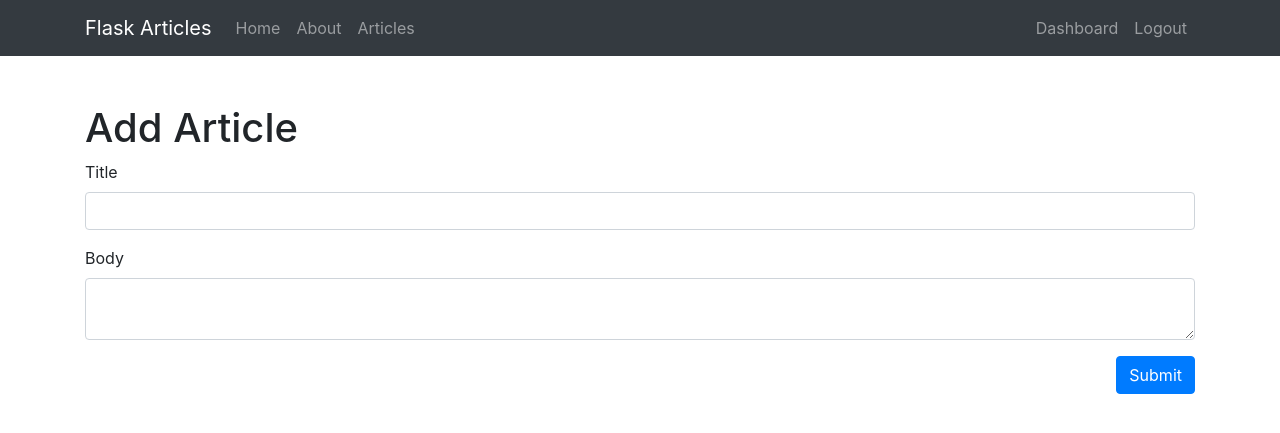
After one commit to kbbushman/flask-articles, a Flask app: page /add-article in a window 1280 px wide. The commit adds this page. Shown: the top 433 px of the page. Run offline with Flask 2, Linux system fonts and the light colour scheme; the visitor is signed in with stand-in values (Sample User, id 1); some libraries are stand-ins or nearby versions.

Commit message:
Adds articles crud to dashboard view

```diff
--- a/app.py
+++ b/app.py
@@ -1,5 +1,5 @@
 from flask import Flask, render_template, flash, redirect, url_for, session, request, logging
-from data import Articles
+# from data import Articles
 from flask_mysqldb import MySQL
 from wtforms import Form, StringField, TextAreaField, PasswordField, validators
 from passlib.hash import sha256_crypt
@@ -18,7 +18,8 @@ app.config['MYSQL_CURSORCLASS'] = 'DictCursor' # default cursor class is tuple.
 mysql = MySQL(app)
 
 # Temp data
-Articles = Articles()
+# Articles = Articles()
+
 
 # Home Route
 @app.route('/')
@@ -35,13 +36,35 @@ def about():
 # Articles Index Route
 @app.route('/articles')
 def articles():
-  return render_template('articles.html', articles=Articles)
+  # Create cursor
+  cur = mysql.connection.cursor()
+
+  # Get Articles
+  result = cur.execute("SELECT * FROM articles")
+  articles = cur.fetchall()
+
+  # Check for result (any rows returned)
+  if result > 0:
+    return render_template('articles.html', articles=articles)
+  else:
+    msg = 'No Articles Found'
+    return render_template('articles.html', msg=msg)
+
+  # Close MySQL connection
+  cur.close()
 
 
 # Articles Show Route
 @app.route('/articles/<string:id>/')
 def article(id):
-  return render_template('article.html', id=id)
+  # Create cursor
+  cur = mysql.connection.cursor()
+
+  # Get Article
+  result = cur.execute("SELECT * FROM articles WHERE ID = %s", [id])
+  article = cur.fetchone()
+
+  return render_template('article.html', article=article)
 
 
 # Register Form Class
@@ -141,8 +164,10 @@ def is_logged_in(f):
       return redirect(url_for('login'))
   return wrap
 
+
 # User Logout Route
 @app.route('/logout')
+@is_logged_in
 def logout():
   session.clear()
   flash('You are now logged out', 'success')
@@ -153,7 +178,123 @@ def logout():
 @app.route('/dashboard')
 @is_logged_in
 def dashboard():
-  return render_template('dashboard.html')
+  # Create cursor
+  cur = mysql.connection.cursor()
+
+  # Get Articles
+  result = cur.execute("SELECT * FROM articles")
+  articles = cur.fetchall()
+
+  # Check for result (any rows returned)
+  if result > 0:
+    return render_template('dashboard.html', articles=articles)
+  else:
+    msg = 'No Articles Found'
+    return render_template('dashboard.html', msg=msg)
+
+  # Close MySQL connection
+  cur.close()
+
+# Article Form Class
+class ArticleForm(Form):
+  title = StringField('Title', [validators.length(min=1, max=200)])
+  body = TextAreaField('Body', [validators.length(min=30)])
+
+
+# Article Create Route
+@app.route('/add-article', methods=['GET', 'POST'])
+@is_logged_in
+def add_article():
+  form = ArticleForm(request.form)
+  if request.method == 'POST' and form.validate():
+    title = form.title.data
+    body = form.body.data
+
+    # Create cursor
+    cur = mysql.connection.cursor()
+
+    # Execute Query
+    cur.execute("INSERT INTO articles(title, body, author) VALUES(%s, %s, %s)", (title, body, session['username']))
+
+    # Commit Query
+    mysql.connection.commit()
+
+    # Close connection
+    cur.close()
+
+    # Flash Message
+    flash('Article Created', 'success')
+
+    # Redirect
+    return redirect(url_for('dashboard'))
+
+  return render_template('add_article.html', form=form)
+
+
+# Article Edit Route
+@app.route('/edit-article/<string:id>', methods=['GET', 'POST'])
+@is_logged_in
+def edit_article(id):
+  # Create Cursor
+  cur = mysql.connection.cursor()
+
+  # Get Article by ID
+  result = cur.execute("SELECT * FROM articles WHERE id = %s", [id])
+
+  article = cur.fetchone()
+
+  # Get Form
+  form = ArticleForm(request.form)
+
+  # Populate form with article
+  form.title.data = article['title']
+  form.body.data = article['body']
+
+  if request.method == 'POST' and form.validate():
+    title = request.form['title']
+    body = request.form['body']
+
+    # Create cursor
+    cur = mysql.connection.cursor()
+
+    # Execute Query
+    cur.execute("UPDATE articles SET title=%s, body=%s WHERE id =%s", (title, body, id))
+
+    # Commit Query
+    mysql.connection.commit()
+
+    # Close connection
+    cur.close()
+
+    # Flash Message
+    flash('Article Updated', 'success')
+
+    # Redirect
+    return redirect(url_for('dashboard'))
+
+  return render_template('edit_article.html', form=form)
+
+# Article Delete Route
+@app.route('/delete-article/<string:id>', methods=['POST'])
+@is_logged_in
+def delete_article(id):
+  # Create Cursor
+  cur = mysql.connection.cursor()
+
+  # Execute
+  cur.execute("DELETE FROM articles WHERE id =%s", [id])
+
+  # Commit Query
+  mysql.connection.commit()
+
+  # Close connection
+  cur.close()
+
+  # Flash Message
+  flash('Article Deleted', 'success')
+
+  # Redirect
+  return redirect(url_for('dashboard'))
 
 
 # Start Flask Server
--- /dev/null
+++ b/templates/add_article.html
@@ -0,0 +1,15 @@
+{% extends 'layout.html' %}
+
+{% block body %}
+  <h1>Add Article</h1>
+  {% from "includes/_formhelpers.html" import render_field %}
+  <form method="POST" action="">
+    <div class="form-group">
+      {{ render_field(form.title, class_="form-control") }}
+    </div>
+    <div class="form-group">
+      {{ render_field(form.body, class_="form-control", id="editor") }}
+    </div>
+    <p><input class="btn btn-primary float-right" type="submit" value="Submit">
+  </form>
+{% endblock %}
--- a/templates/home.html
+++ b/templates/home.html
@@ -4,5 +4,9 @@
   <div class="jumbotron text-center">
     <h1>Welcome To Flask Articles</h1>
     <p class="lead">This application is built on the Python Flask framework.</p>
+    {% if session.logged_in == null %}
+      <a href="/register" class="btn btn-primary btn-lg">Register</a>
+      <a href="/login" class="btn btn-success btn-lg">Login</a>
+    {% endif %}
   </div>
 {% endblock %}
--- a/templates/layout.html
+++ b/templates/layout.html
@@ -19,5 +19,10 @@
   <script src="https://code.jquery.com/jquery-3.3.1.slim.min.js" integrity="sha384-q8i/X+965DzO0rT7abK41JStQIAqVgRVzpbzo5smXKp4YfRvH+8abtTE1Pi6jizo" crossorigin="anonymous"></script>
   <script src="https://cdnjs.cloudflare.com/ajax/libs/popper.js/1.14.7/umd/popper.min.js" integrity="sha384-UO2eT0CpHqdSJQ6hJty5KVphtPhzWj9WO1clHTMGa3JDZwrnQq4sF86dIHNDz0W1" crossorigin="anonymous"></script>
   <script src="https://stackpath.bootstrapcdn.com/bootstrap/4.3.1/js/bootstrap.min.js" integrity="sha384-JjSmVgyd0p3pXB1rRibZUAYoIIy6OrQ6VrjIEaFf/nJGzIxFDsf4x0xIM+B07jRM" crossorigin="anonymous"></script>
+  <!-- CKEditor -->
+  <script src="https://cdn.ckeditor.com/4.11.2/standard/ckeditor.js"></script>
+  <script type="text/javascript">
+    CKEDITOR.replace('editor');
+  </script>
 </body>
 </html>
```
Also changed, not shown: templates/article.html (+7 -1 lines), templates/dashboard.html (+30 -0 lines), templates/edit_article.html (added, +15 -0 lines).
